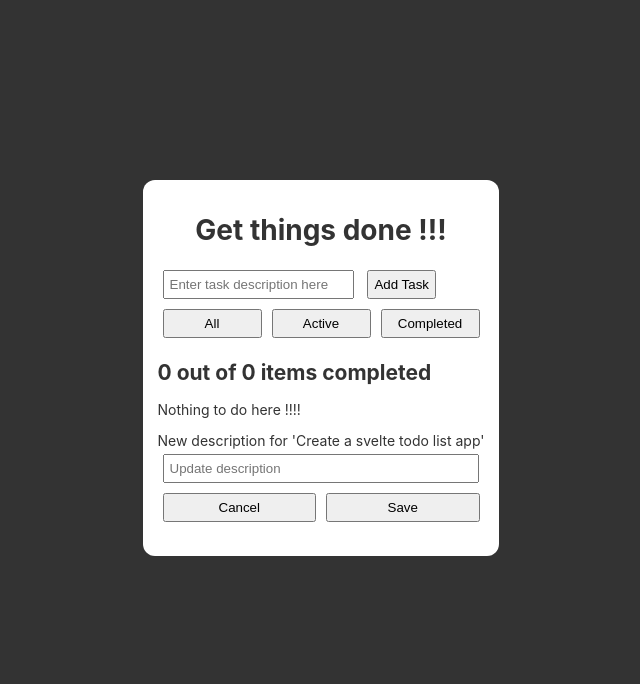
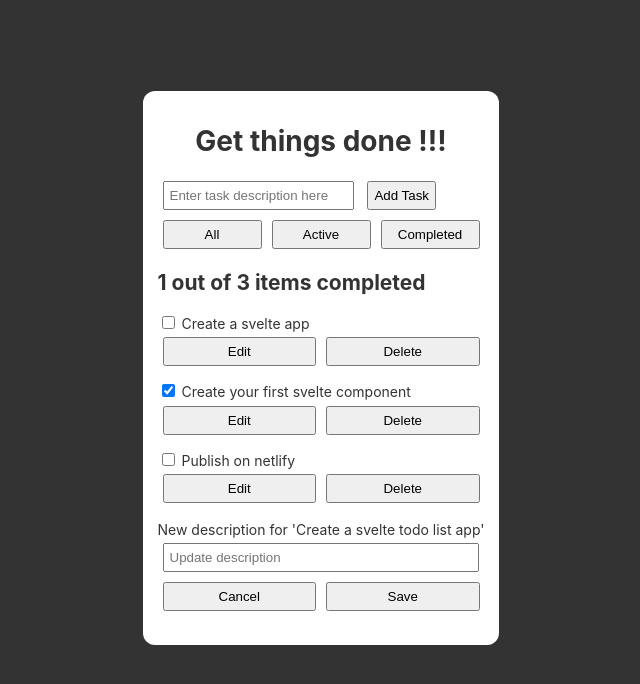
Before and after one commit to ChinmayMoghe/svelte-todo, a Svelte app: page / in a window 1280 px wide. Shown: the top 684 px of the page, without its empty margins (319-959 px from the left). Built offline with nearby package versions, Linux system fonts and the light colour scheme.

Commit message:
Add todos props

```diff
--- a/src/App.svelte
+++ b/src/App.svelte
@@ -1,8 +1,10 @@
 <script>
-	import Todos from "./Todos.svelte";
+  import Todos from "./Todos.svelte";
+  let todos = [
+    { id: 1, name: "Create a svelte app", completed: false },
+    { id: 2, name: "Create your first svelte component", completed: true },
+    { id: 3, name: "Publish on netlify", completed: false },
+  ];
 </script>
 
-<style>
-
-</style>
-<Todos/>
+<Todos {todos} />
```
